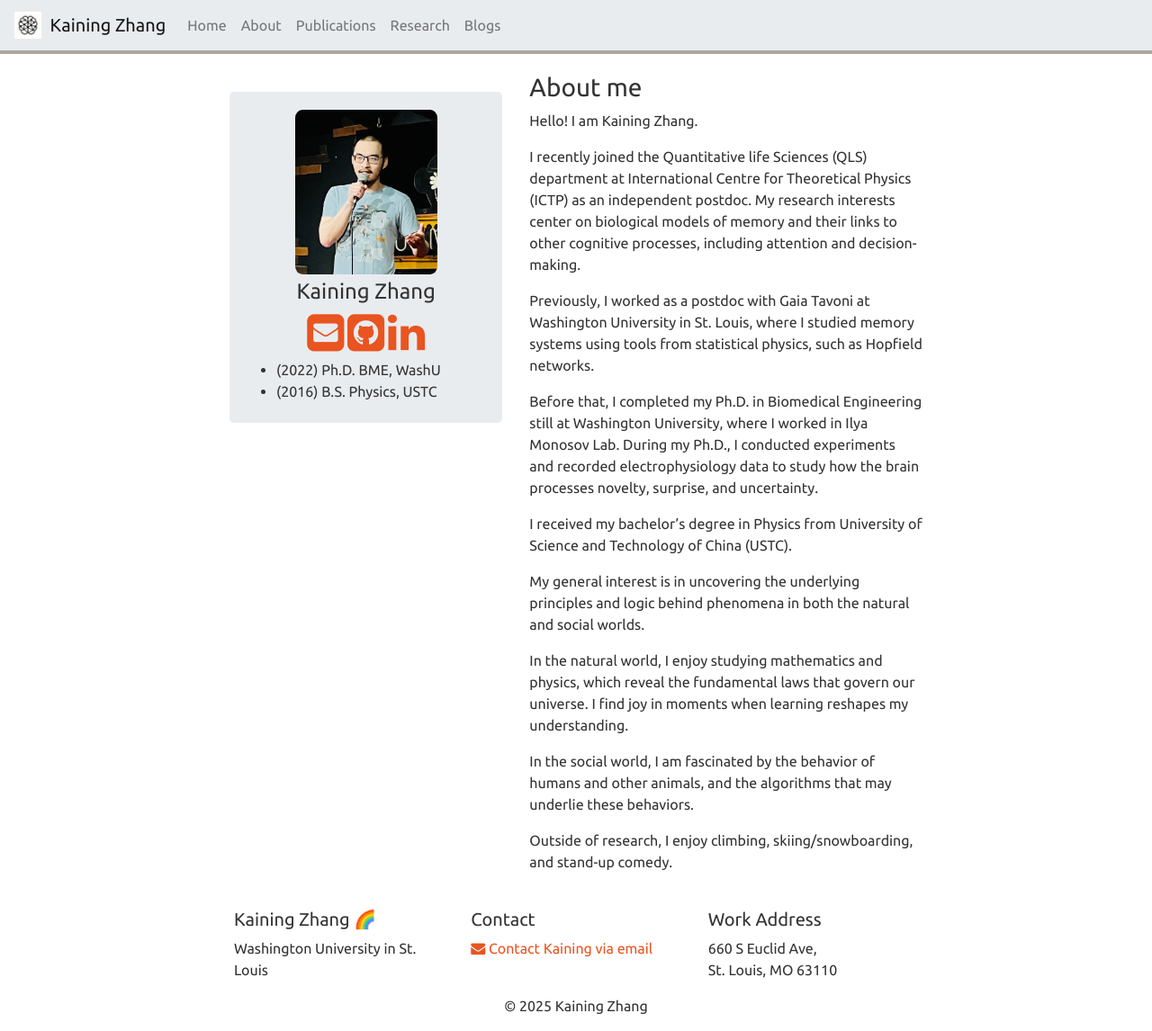
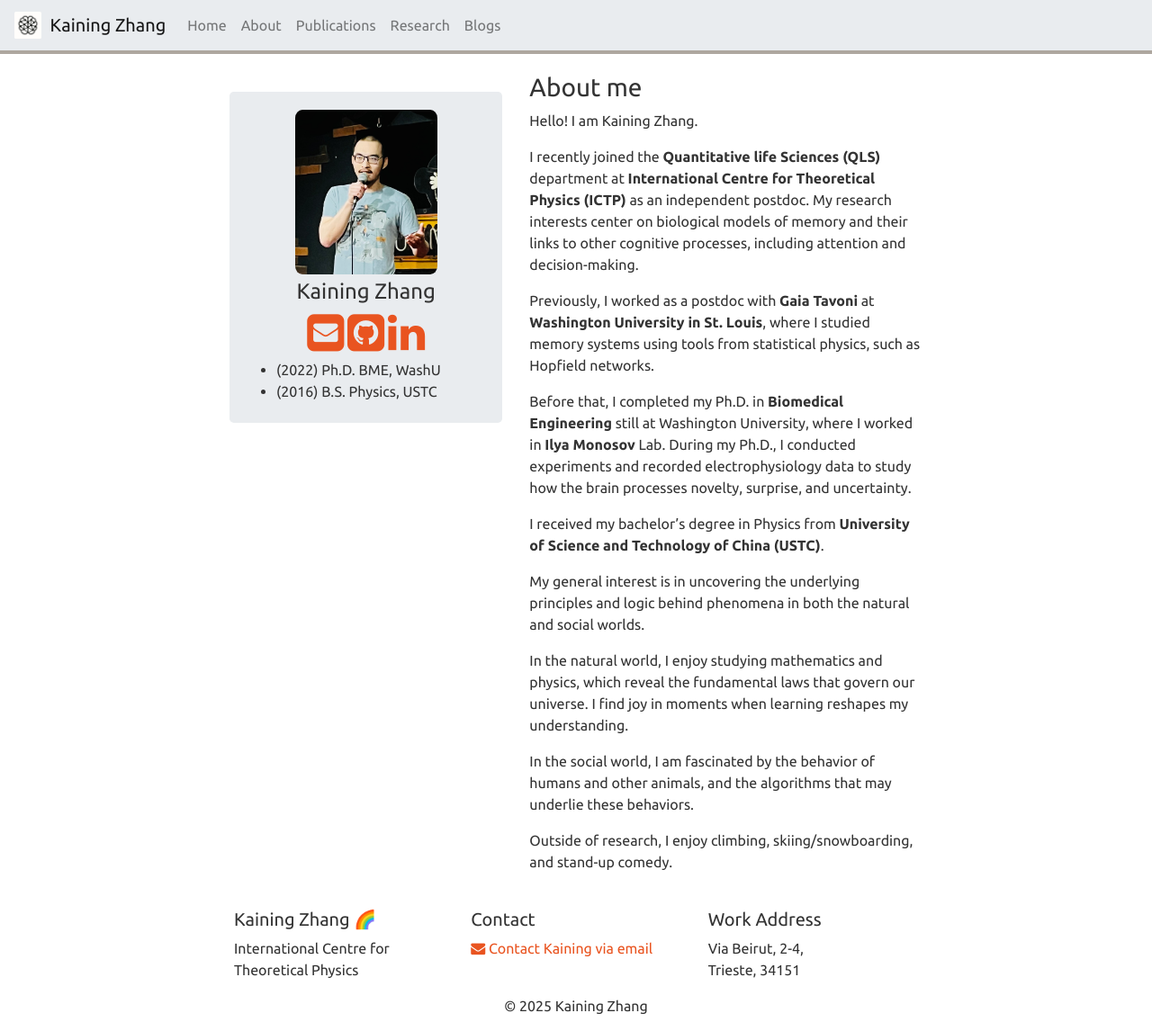
Before and after one commit to kalfton/kalfton.github.io, a Jekyll site: the page built from _pages/home.md, in a window 1280 px wide and 1146 px high. Shown: the whole window at 90% size. Built offline with Jekyll 4.4.1, drawn with Linux system fonts in a browser that asks for light colours; nearby versions of some CDN libraries; a style sheet for code colours, icons or effects is not loaded.

Commit message:
update address and email

```diff
--- a/_config.yml
+++ b/_config.yml
@@ -12,14 +12,14 @@ google_analytics: UA-188052654-1
 
 # Footer info
 affiliation: >
-  Washington University in St. Louis
+  International Centre for Theoretical Physics
 
 location: >
-  660 S Euclid Ave, <br/>
-  St. Louis, MO 63110
+  Via Beirut, 2-4, <br/>
+  Trieste, 34151
 
 contact: >
-  <a href="mailto:kaining@wustl.edu" target="_blank"><i class="fa fa-envelope fa-1x"></i> Contact Kaining via email</a> <br/>
+  <a href="mailto:kzhang@ictp.it" target="_blank"><i class="fa fa-envelope fa-1x"></i> Contact Kaining via email</a> <br/>
 # <a href="https://github.com/sbryngelson/academic-website-template"><i class="fa fa-github fa-1x"></i> Use this site as a template!</a>
 
 # Pages shown in navbar
--- a/_data/pi.yml
+++ b/_data/pi.yml
@@ -1,6 +1,6 @@
 - name: Kaining Zhang
   photo: headshot2.jpg
-  info: Senior Postdoc at the Abdus Salam International Centre for Theoretical Physics
+  info: Senior Postdoc at International Centre for Theoretical Physics
   email: kaining@wustl.edu
   github: https://github.com/kalfton
   linkedin: https://www.linkedin.com/in/kaining-zhang-160a44123/
--- a/_pages/home.md
+++ b/_pages/home.md
@@ -8,13 +8,13 @@ permalink: /
 ### About me
 Hello! I am Kaining Zhang.
 
-I recently joined the Quantitative life Sciences (QLS) department at International Centre for Theoretical Physics (ICTP) as an independent postdoc. My research interests center on biological models of memory and their links to other cognitive processes, including attention and decision-making.
+I recently joined the **Quantitative life Sciences (QLS)** department at **International Centre for Theoretical Physics (ICTP)** as an independent postdoc. My research interests center on biological models of memory and their links to other cognitive processes, including attention and decision-making.
 
-Previously, I worked as a postdoc with Gaia Tavoni at Washington University in St. Louis, where I studied memory systems using tools from statistical physics, such as Hopfield networks.
+Previously, I worked as a postdoc with **Gaia Tavoni** at **Washington University in St. Louis**, where I studied memory systems using tools from statistical physics, such as Hopfield networks.
 
-Before that, I completed my Ph.D. in Biomedical Engineering still at Washington University, where I worked in Ilya Monosov Lab. During my Ph.D., I conducted experiments and recorded electrophysiology data to study how the brain processes novelty, surprise, and uncertainty.
+Before that, I completed my Ph.D. in **Biomedical Engineering** still at Washington University, where I worked in **Ilya Monosov** Lab. During my Ph.D., I conducted experiments and recorded electrophysiology data to study how the brain processes novelty, surprise, and uncertainty.
 
-I received my bachelor’s degree in Physics from University of Science and Technology of China (USTC).
+I received my bachelor’s degree in Physics from **University of Science and Technology of China (USTC)**.
 
 My general interest is in uncovering the underlying principles and logic behind phenomena in both the natural and social worlds.
 
```
